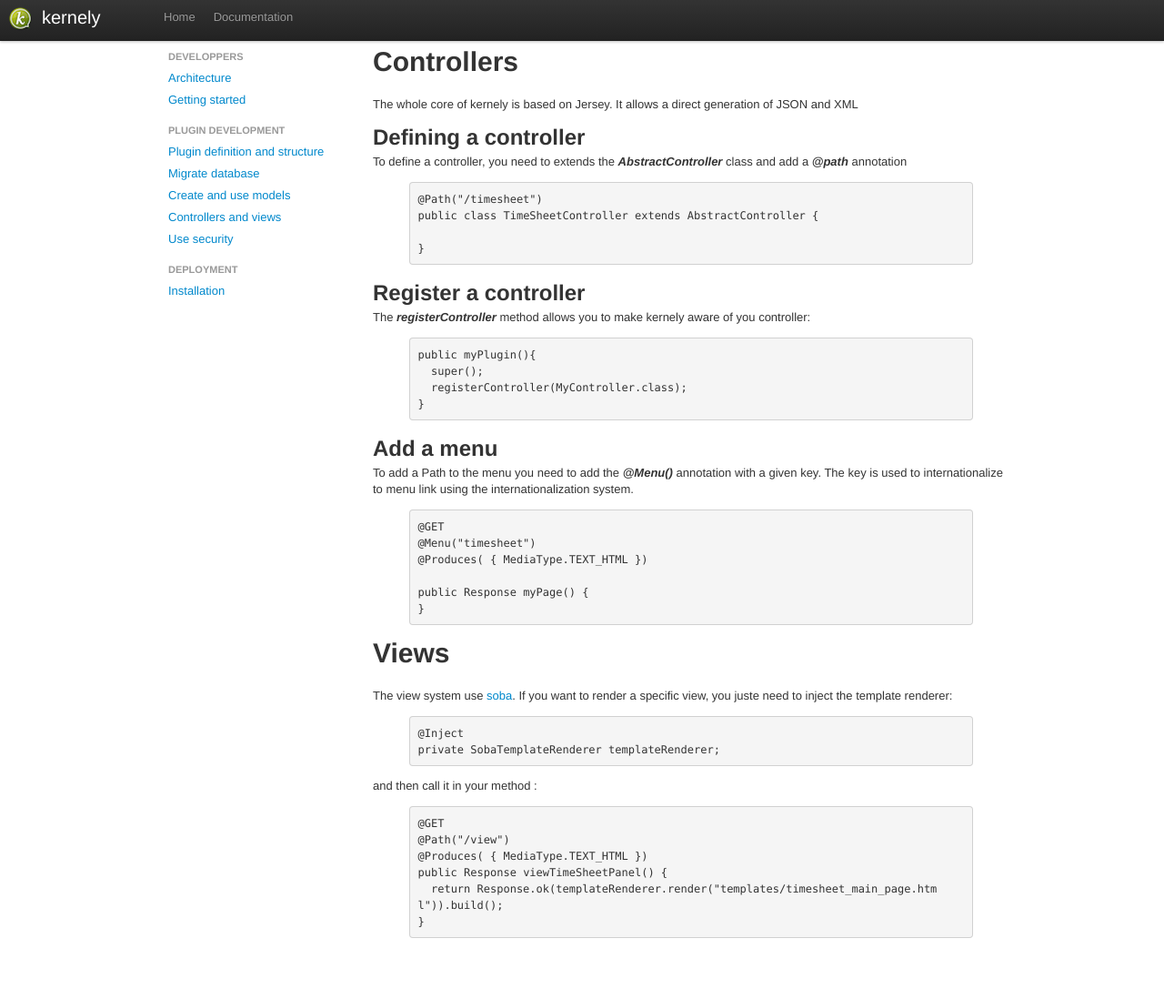
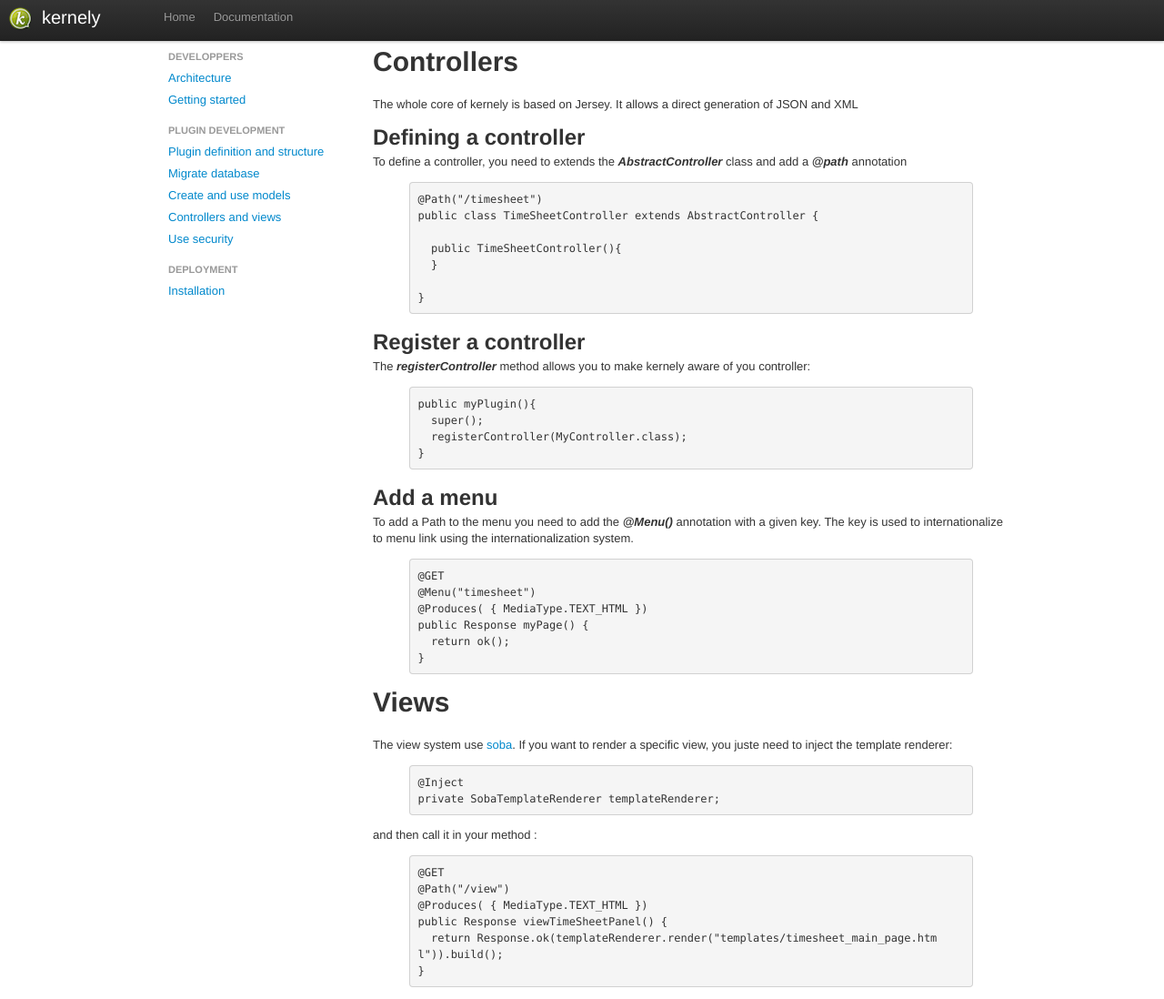
Before and after one commit to prometil/kernely, a Jekyll site: the page built from documentation/developers/ui/index.markdown, in a window 1280 px wide and 1098 px high. Shown: the whole window at 91% size. Built offline with Jekyll 4.4.1, drawn with Linux system fonts in a browser that asks for light colours; nearby versions of some CDN libraries; library files that are not in the unit come from our copies.

Commit message:
Corrects the documentation problem on java code highlighting

```diff
--- a/documentation/developers/ui/index.markdown
+++ b/documentation/developers/ui/index.markdown
@@ -16,6 +16,9 @@ To define a controller, you need to extends the ___AbstractController___ class a
 
 @Path("/timesheet")
 public class TimeSheetController extends AbstractController {
+
+  public TimeSheetController(){
+  }
 
 }
 
@@ -42,8 +45,8 @@ To add a Path to the menu you need to add the ___@Menu()___ annotation with a gi
 @GET
 @Menu("timesheet")
 @Produces( { MediaType.TEXT_HTML })
-
 public Response myPage() {
+  return ok();
 }
 
 {% endhighlight %}
```
